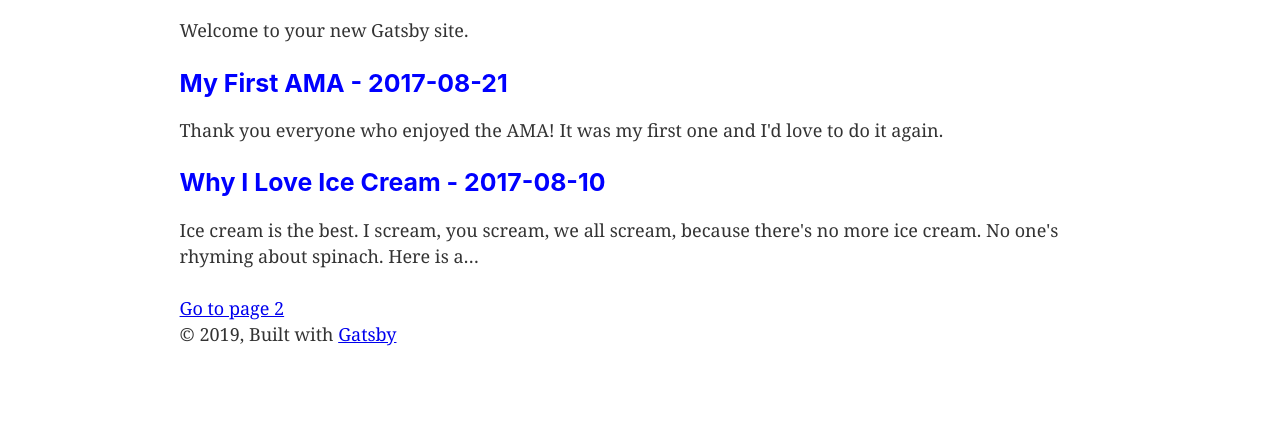
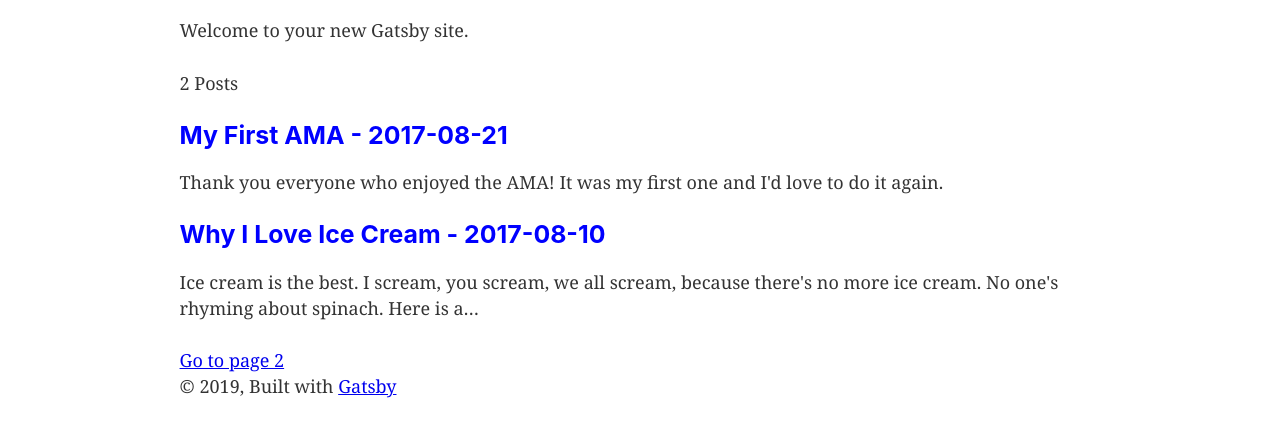
Before and after one commit to khalign/mdBlog, a Gatsby site: page / in a window 1280 px wide. Shown: the part 176-612 px from the top of the page. Built offline with nearby package versions, Linux system fonts and the light colour scheme; Gatsby itself is replaced by a stand-in of ours.

Commit message:
added total count

```diff
--- a/src/pages/index.js
+++ b/src/pages/index.js
@@ -14,6 +14,8 @@ const PostTitle = styled.h3`
 `
 
 export default ({ data }) => {
+  console.log(data);
+
   const { nodes } = data.allMarkdownRemark
 
   return (
@@ -21,6 +23,8 @@ export default ({ data }) => {
       <SEO title="Home" />
       <h1>Hi people</h1>
       <p>Welcome to your new Gatsby site.</p>
+
+      <p>{data.allMarkdownRemark.totalCount} Posts</p>
 
       {nodes.map(node => {
         const md = node.frontmatter
```
